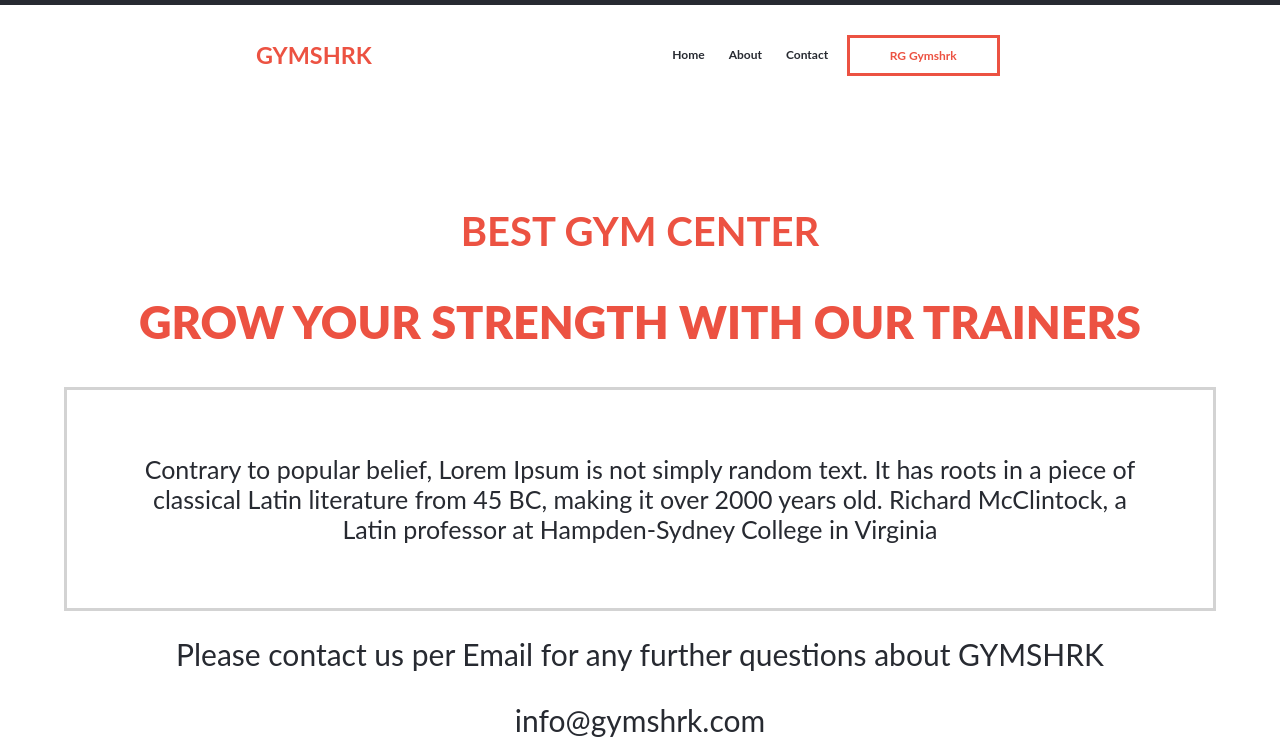
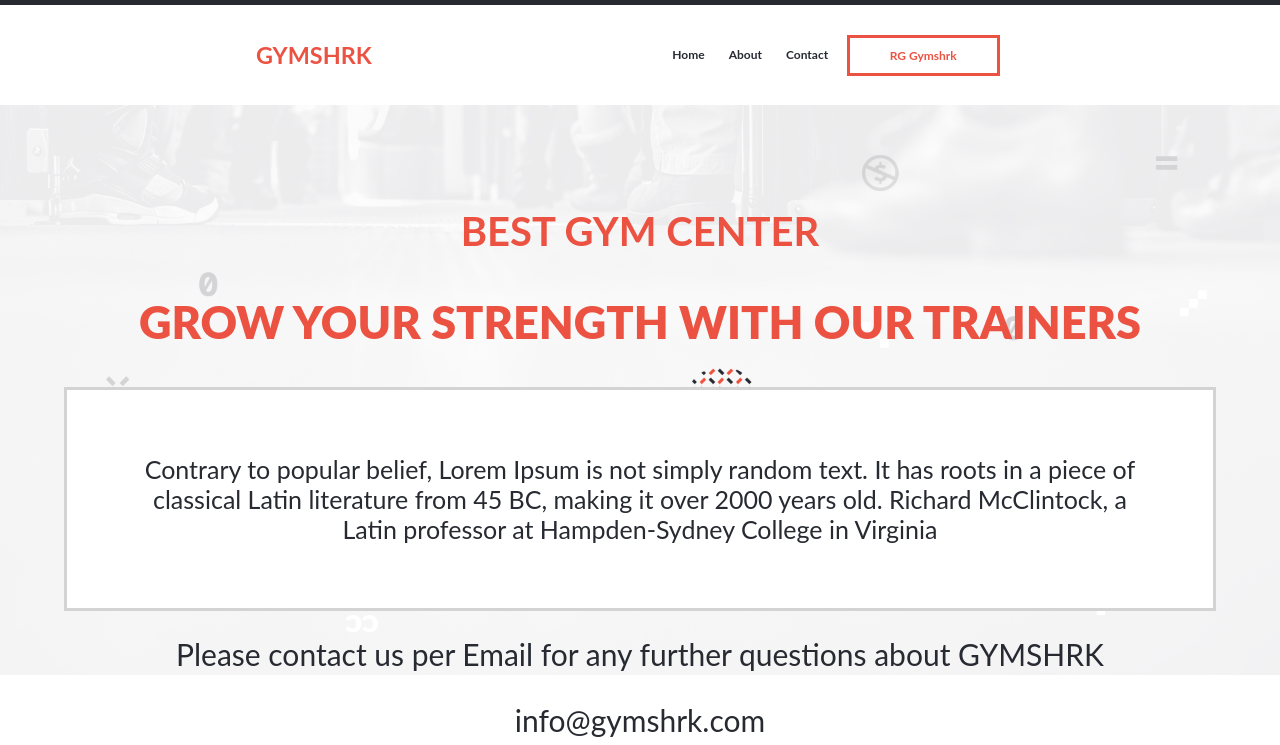
Before and after one commit to Rifat8080/mahadi_capstone_project_1, a website: page about.html in a window 1280 px wide. Shown: the part 55-800 px from the top of the page. Drawn offline with Linux system fonts and the light colour scheme; the site is published under a folder, as on GitHub Pages, so addresses that start at the root find nothing.

Commit message:
Update about.css
background image path

```diff
--- a/about.css
+++ b/about.css
@@ -10,7 +10,7 @@
 
 /* First Section */
 .about {
-  background-image: url(/assets/img/mobile_intro_bg.png);
+  background-image: url(assets/img/mobile_intro_bg.png);
   background-repeat: no-repeat;
   background-size: 100%;
   overflow: hidden;
@@ -263,7 +263,7 @@
   /* First Section */
 
   .about {
-    background-image: url(/assets/img/mobile_intro_bg.png);
+    background-image: url(assets/img/mobile_intro_bg.png);
     background-repeat: no-repeat;
     background-size: 100%;
     overflow: hidden;
@@ -346,7 +346,7 @@
   }
 
   .about {
-    background-image: url(/assets/img/main_big.png);
+    background-image: url(assets/img/main_big.png);
     background-repeat: no-repeat;
     background-size: 100%;
     overflow: hidden;
```
